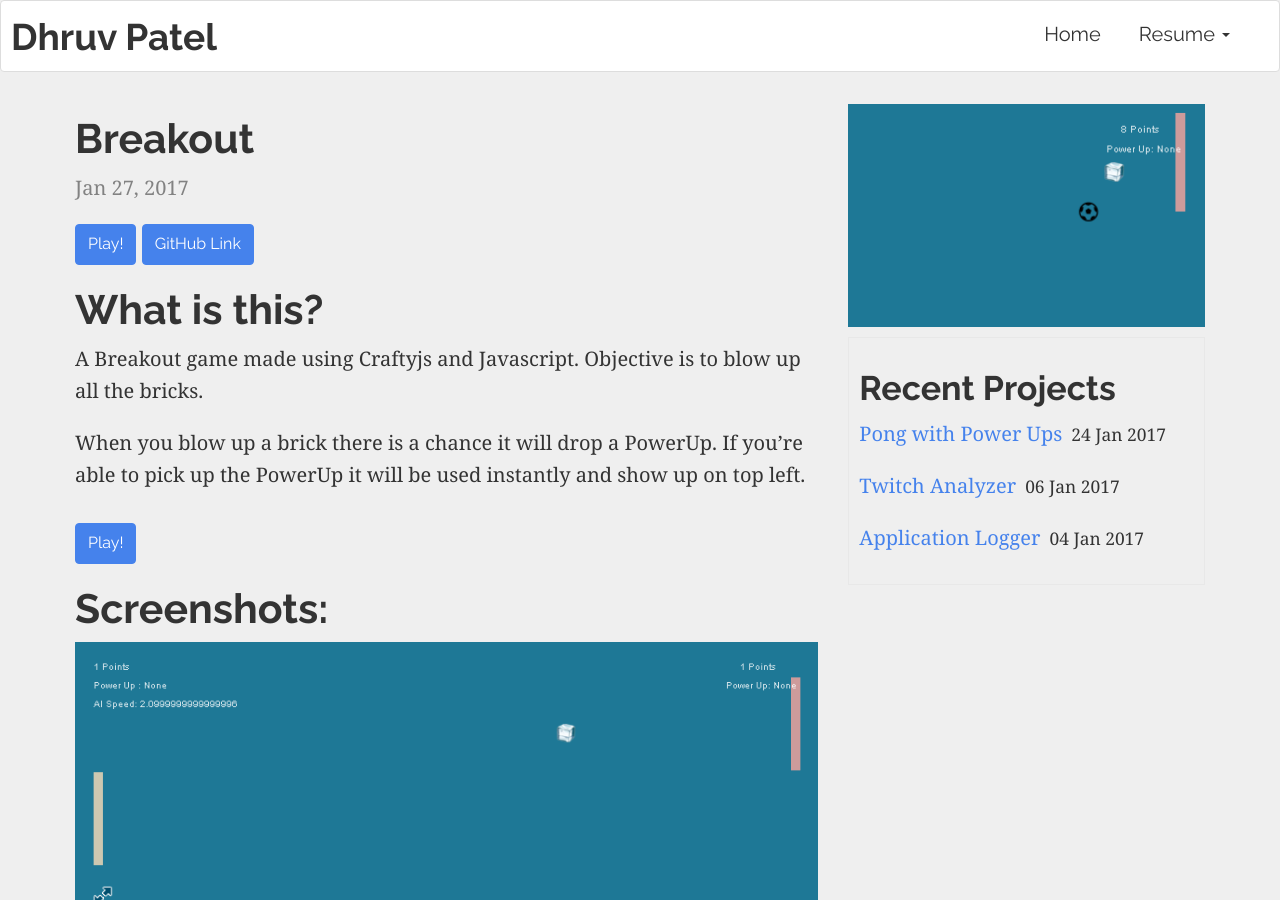
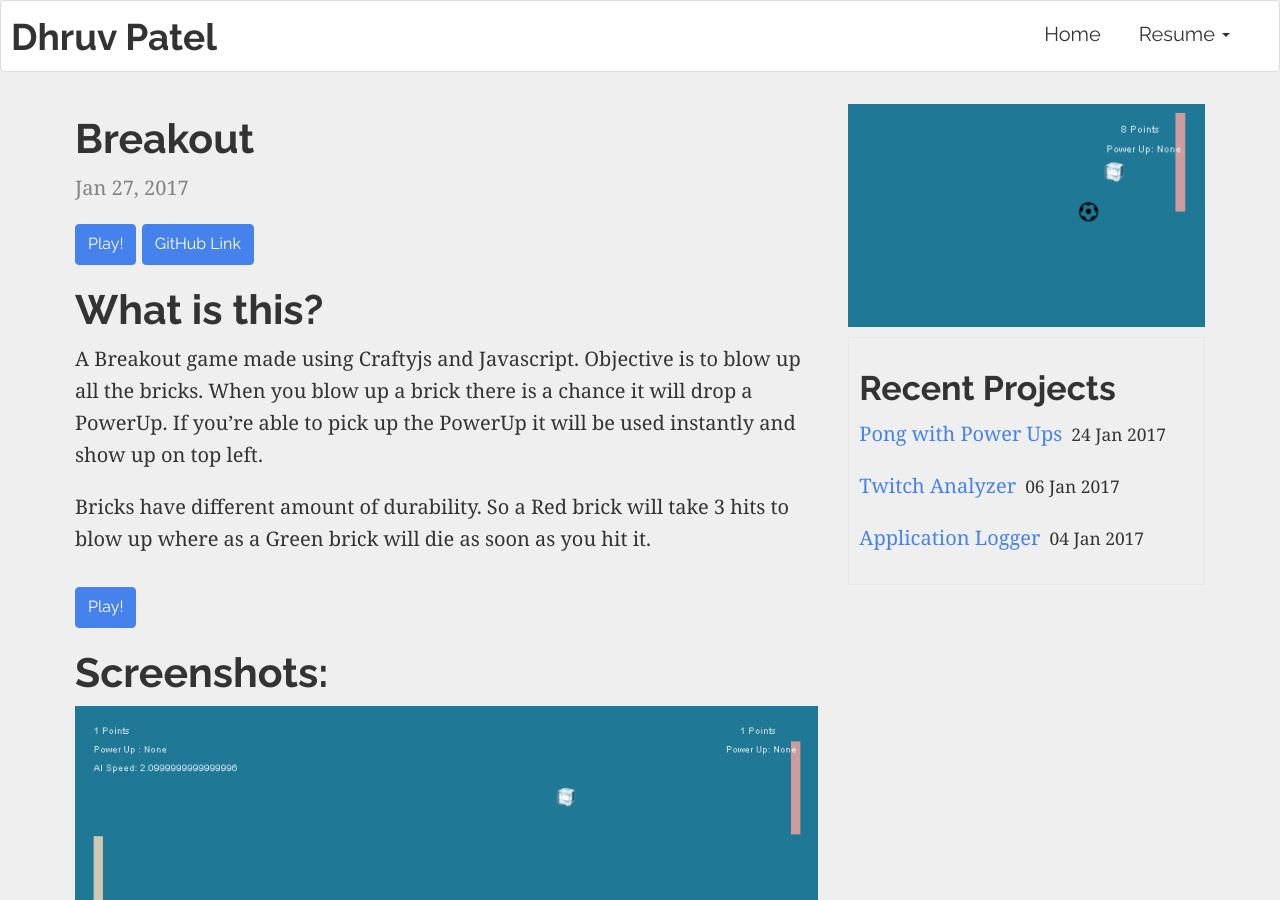
Before and after one commit to pateldhruv1993/pateldhruv1993, a Jekyll site: the page built from _posts/2017-01-27-breakout.markdown, in a window 1280 px wide and 900 px high. Built offline with Jekyll 4.4.1, drawn with Linux system fonts in a browser that asks for light colours.

Commit message:
Update 2017-01-27-breakout.markdown

```diff
--- a/_posts/2017-01-27-breakout.markdown
+++ b/_posts/2017-01-27-breakout.markdown
@@ -10,9 +10,9 @@ img: pong-with-powerups.png
 
 
 <h1>What is this?</h1>
-A Breakout game made using Craftyjs and Javascript. Objective is to blow up all the bricks.
+A Breakout game made using Craftyjs and Javascript. Objective is to blow up all the bricks. When you blow up a brick there is a chance it will drop a PowerUp. If you're able to pick up the PowerUp it will be used instantly and show up on top left.
 
-When you blow up a brick there is a chance it will drop a PowerUp. If you're able to pick up the PowerUp it will be used instantly and show up on top left.
+Bricks have different amount of durability. So a Red brick will take 3 hits to blow up where as a Green brick will die as soon as you hit it.
 <br><br>
 <a target="_blank" href="https://pateldhruv1993.github.io/Breakout/" class="btn btn-primary">Play!</a>
 
```
